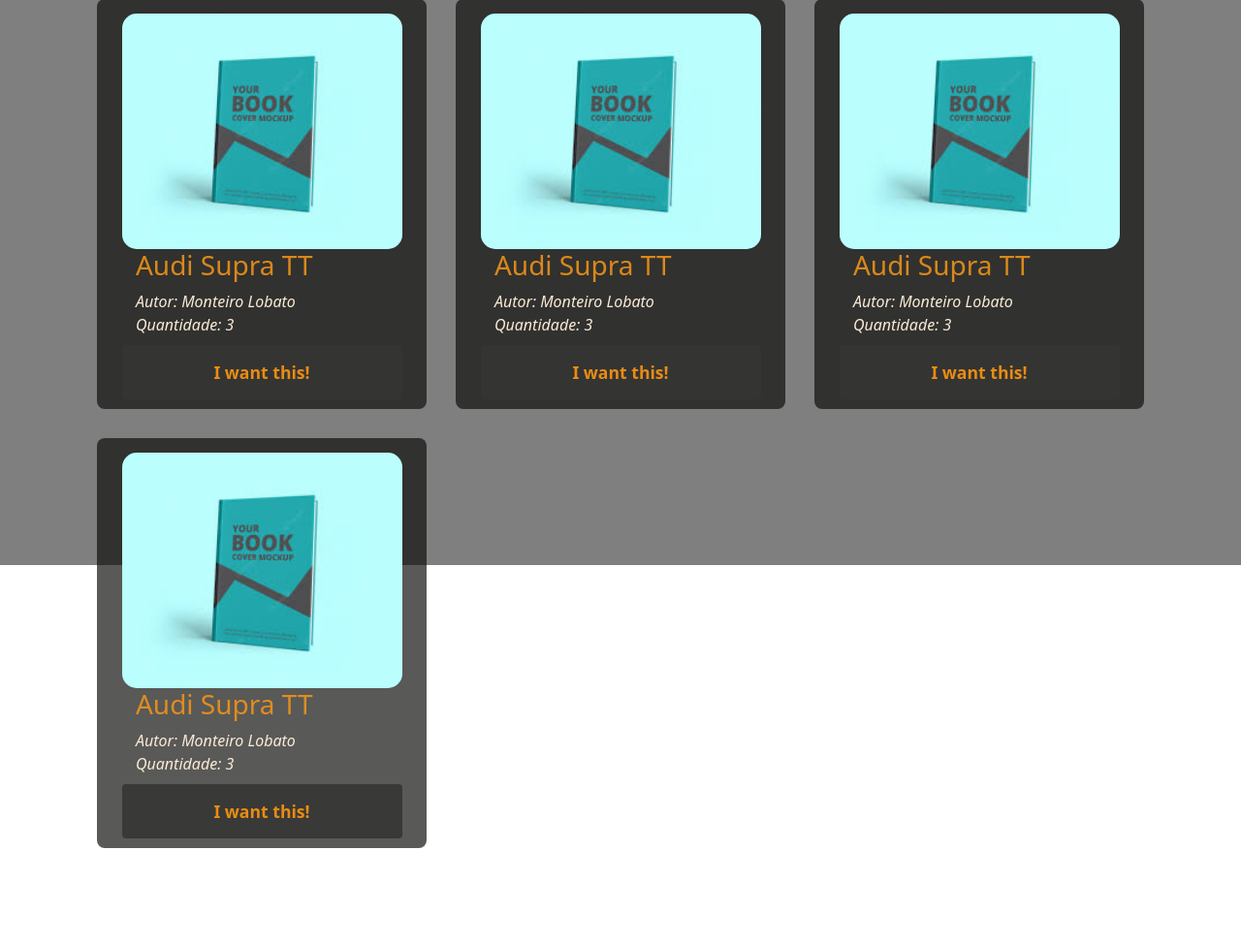
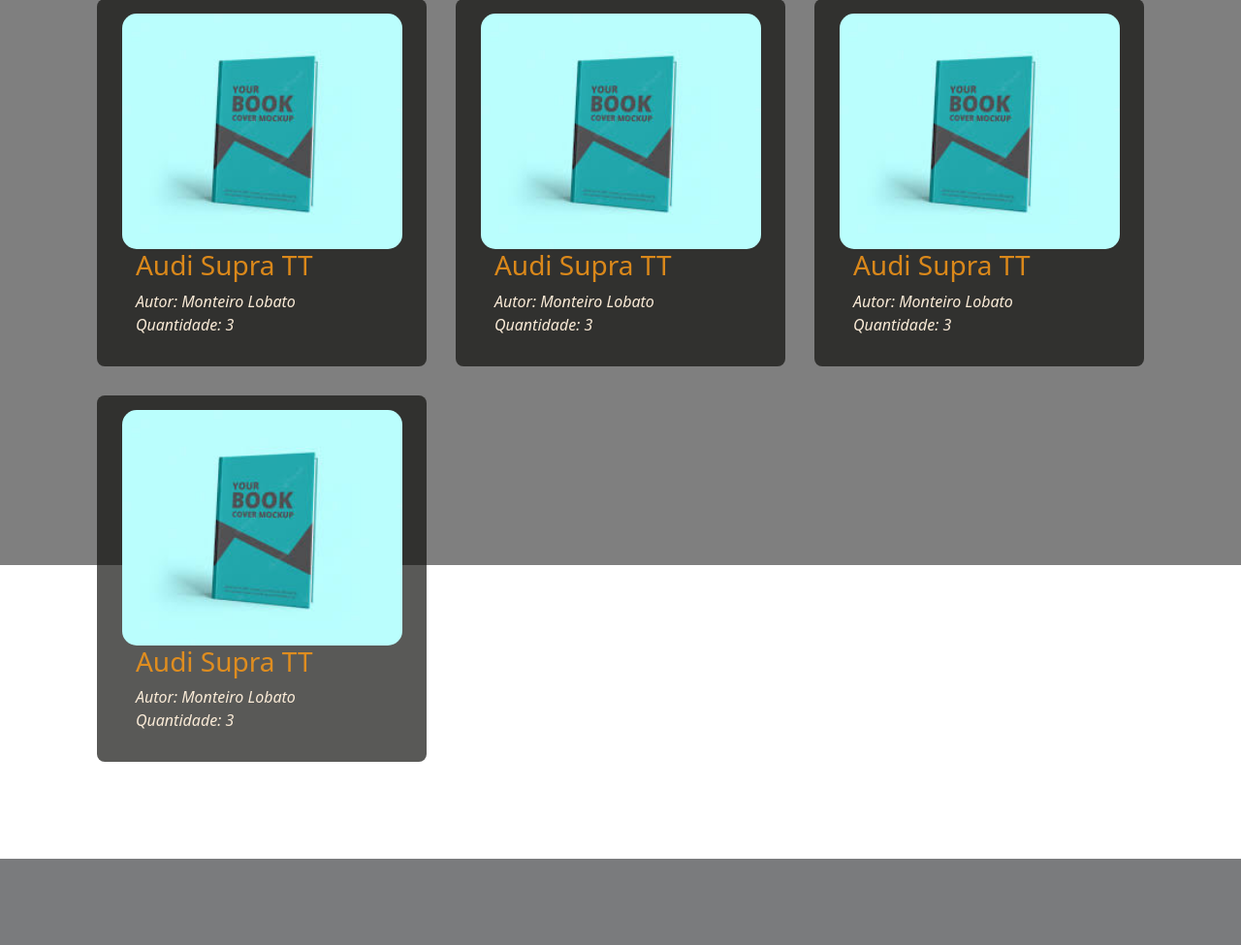
Before and after one commit to PabloKauan-TI/OnLibrary, a PHP site: page /catalago.php in a window 1280 px wide. Shown: the part 217-1192 px from the top of the page at 97% size. After the commit the page ends 1103 px from the top, so only its background shows below. Run offline with PHP 8.4, Linux system fonts and the light colour scheme.

Commit message:
ALGUMAS ALTERAÇÕES

```diff
--- a/assets/css/catalogo.css
+++ b/assets/css/catalogo.css
@@ -57,6 +57,7 @@ body::before {
     flex-direction: column;
     align-items: center;
     justify-content: space-around;
+    margin-bottom: 15px;
 }
 
 .card-item img {
@@ -78,29 +79,6 @@ body::before {
     width: 90%;
     font-style: italic;
     color: antiquewhite;
-    margin-bottom: 0;
-}
-
-.card-item button {
-    z-index: 100;
-    width: 100%;
-    padding: 15px 0px;
-    margin-top: 9px;
-    border: none;
-    border-radius: 4px;
-    color: rgb(233, 140, 19);
-    font-weight: bold;
-    font-size: 1.1em;
-    cursor: pointer;
-    transition: 0.3s ease;
-    margin-bottom: 10px;
-    background-color: rgba(53, 53, 52, 0.877);
-}
-
-.card-item button:hover {
-    z-index: 100;
-    background: rgb(233, 140, 19);
-    color: rgba(15, 15, 13, 0.692);
 }
 
 @media (max-width: 800px){
--- a/catalago.php
+++ b/catalago.php
@@ -25,8 +25,21 @@
                             Livros
                         </a>
                         <ul class="dropdown-menu  dropdown-menu-dark" aria-labelledby="navbarDropdownMenuLink">
-                            <li><a class="dropdown-item" href="#">Catalago</a></li>
-                            <li><a class="dropdown-item" href="#">Emprestados</a></li>
+                            <li><a class="dropdown-item" href="catalogo.php">Catalago</a></li>
+                            <li><a class="dropdown-item" href="cad_livro.php">Cadastrar</a></li>
+                            <li><a class="dropdown-item" href="#">Gerenciar</a></li>
+                        </ul>
+                    </li>
+                </ul>
+            </div>
+            <div class="collapse navbar-collapse" id="navbarNavDropdown">
+                <ul class="navbar-nav">
+                    <li class="nav-item dropdown">
+                        <a class="nav-link dropdown-toggle" href="#" id="navbarDropdownMenuLink" role="button" data-bs-toggle="dropdown" aria-expanded="false">
+                            Emprestimos
+                        </a>
+                        <ul class="dropdown-menu  dropdown-menu-dark" aria-labelledby="navbarDropdownMenuLink">
+                            <li><a class="dropdown-item" href="cad_emprestimolivro.php">Realizar</a></li>
                             <li><a class="dropdown-item" href="#">Gerenciar</a></li>
                         </ul>
                     </li>
@@ -39,7 +52,7 @@
                             Alunos
                         </a>
                         <ul class="dropdown-menu dropdown-menu-dark" aria-labelledby="navbarDropdownMenuLink">
-                            <li><a class="dropdown-item" href="#">Com Livros</a></li>
+                            <li><a class="dropdown-item" href="cad_aluno.php">Cadastrar</a></li>
                             <li><a class="dropdown-item" href="#">Gerenciar</a></li>
                         </ul>
                     </li>
@@ -52,7 +65,7 @@
                             Admins
                         </a>
                         <ul class="dropdown-menu dropdown-menu-dark" aria-labelledby="navbarDropdownMenuLink">
-                            <li><a class="dropdown-item" href="#">Todos</a></li>
+                            <li><a class="dropdown-item" href="cad_bibliotecaria.php">Cadastrar</a></li>
                             <li><a class="dropdown-item" href="#">Gerenciar</a></li>
                         </ul>
                     </li>
@@ -69,12 +82,9 @@
                     <div class="card-content">
                         <h3>Audi Supra TT</h3>
                         <p>
-                            Autor: Monteiro Lobato
-                        </p>
-                        <p>
+                            Autor: Monteiro Lobato <br>
                             Quantidade: 3
                         </p>
-                        <button type="button">I want this!</button>
                     </div>
                 </div>
                 <div class="card-item">
@@ -82,12 +92,9 @@
                     <div class="card-content">
                         <h3>Audi Supra TT</h3>
                         <p>
-                            Autor: Monteiro Lobato
-                        </p>
-                        <p>
+                            Autor: Monteiro Lobato <br>
                             Quantidade: 3
                         </p>
-                        <button type="button">I want this!</button>
                     </div>
                 </div>
                 <div class="card-item">
@@ -95,12 +102,9 @@
                     <div class="card-content">
                         <h3>Audi Supra TT</h3>
                         <p>
-                            Autor: Monteiro Lobato
-                        </p>
-                        <p>
+                            Autor: Monteiro Lobato <br>
                             Quantidade: 3
                         </p>
-                        <button type="button">I want this!</button>
                     </div>
                 </div>
                 <div class="card-item">
@@ -108,12 +112,9 @@
                     <div class="card-content">
                         <h3>Audi Supra TT</h3>
                         <p>
-                            Autor: Monteiro Lobato
-                        </p>
-                        <p>
+                            Autor: Monteiro Lobato <br>
                             Quantidade: 3
                         </p>
-                        <button type="button">I want this!</button>
                     </div>
                 </div>
             </div>
--- a/login.html
+++ b/index.html
@@ -14,7 +14,7 @@
 <body>
     <div class="header">
         <div class="logo">
-            <a href="login.html"><img src="assets/img/logo.png" alt=""></a>
+            <a href="catalago.php"><img src="assets/img/logo.png" alt=""></a>
         </div>
     </div>
 
```
